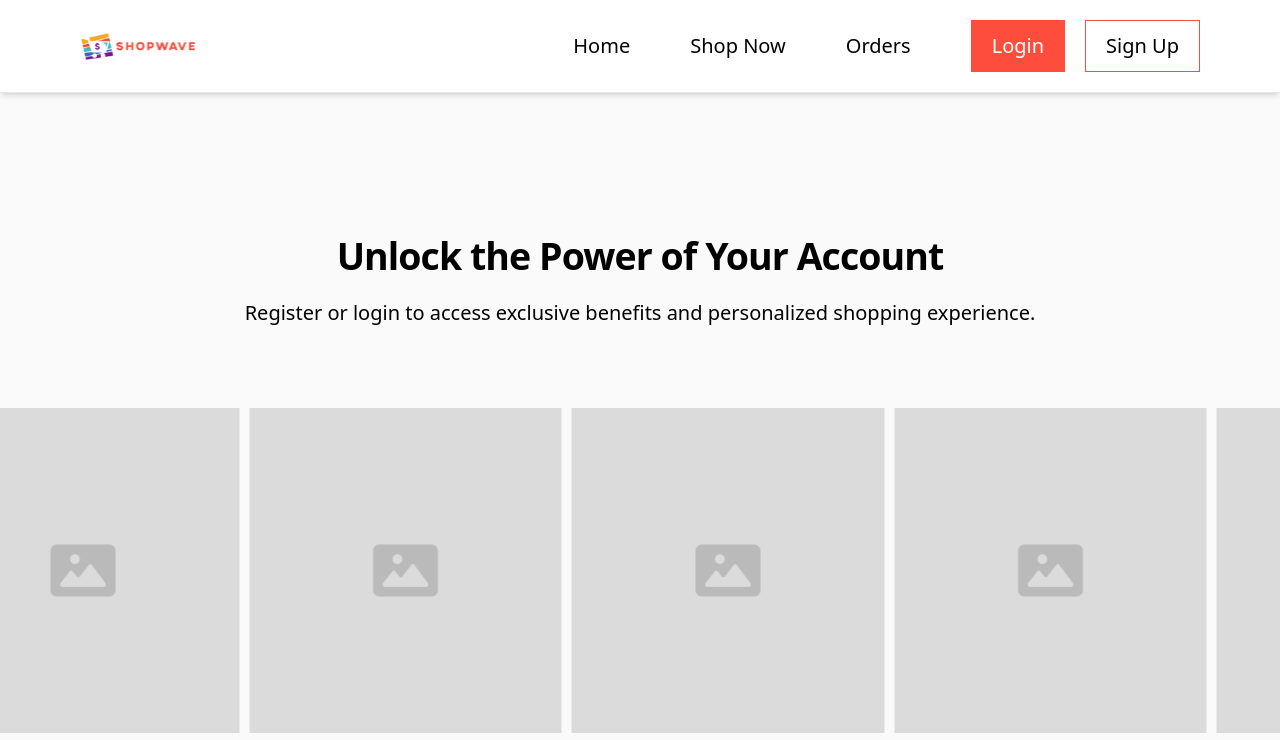
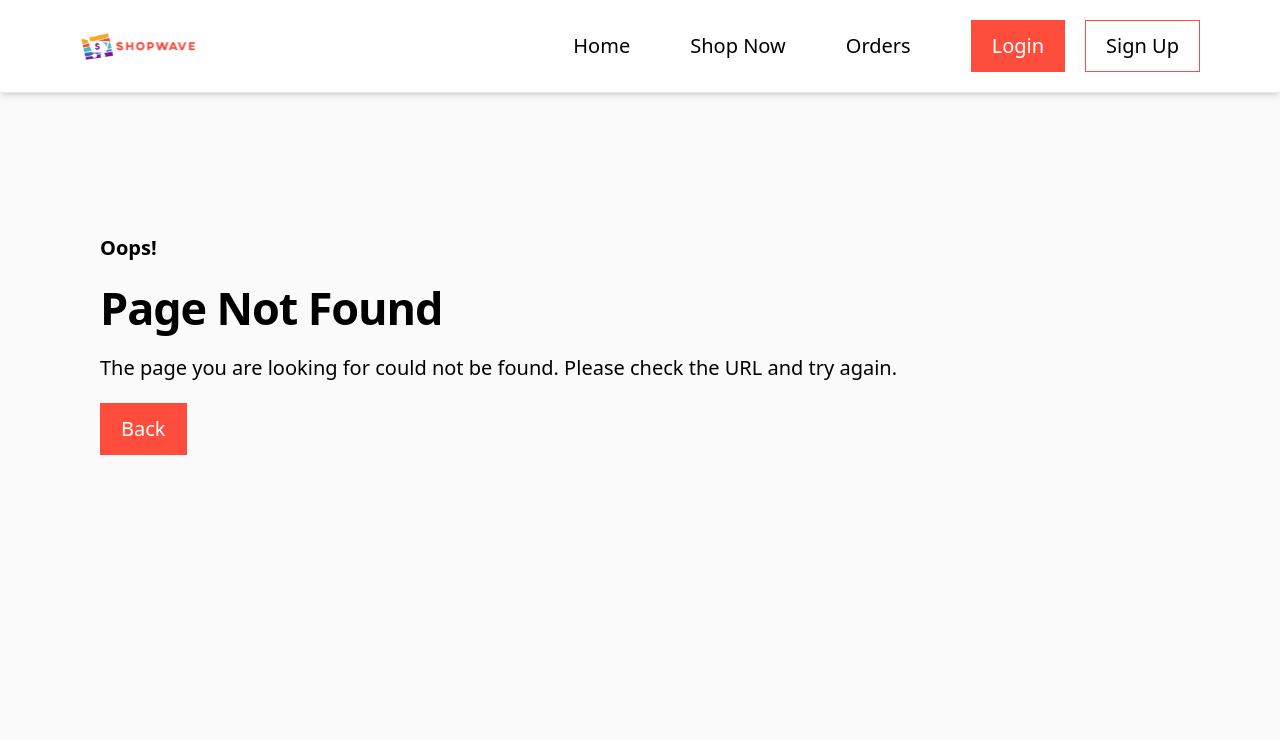
Before and after one commit to gustavo-martins-pereira/E-Commerce_FullStack-Frontend, a React (Vite) app: page /register-login in a window 1280 px wide. Shown: the top 740 px of the page. Built offline with nearby package versions, Linux system fonts and the light colour scheme.

Commit message:
DEL - Block Unmade Pages

```diff
--- a/src/App.jsx
+++ b/src/App.jsx
@@ -36,22 +36,22 @@ export function App() {
                         </Route>
                     </Route>
 
-                    <Route path="/orders">
+                    {/* <Route path="/orders">
                         <Route index element={<Orders />} />
                         <Route path=":id" element={<OrderDetails />} />
                     </Route>
 
-                    <Route path="/register-login" element={<RegisterLogin />} />
+                    <Route path="/register-login" element={<RegisterLogin />} /> */}
 
                     {/* SELLER ROUTES */}
-                    <Route path="/seller-dashboard">
+                    {/* <Route path="/seller-dashboard">
                         <Route index element={<SellerDashboard />} />
                         <Route path="manage-products">
                             <Route index element={<ManageProducts />} />
                             <Route path="create" element={<CreateProduct />} />
                             <Route path="edit" element={<EditProduct />} />
                         </Route>
-                    </Route>
+                    </Route> */}
 
                     <Route path="*" element={<NotFound />} />
                 </Routes>
```
